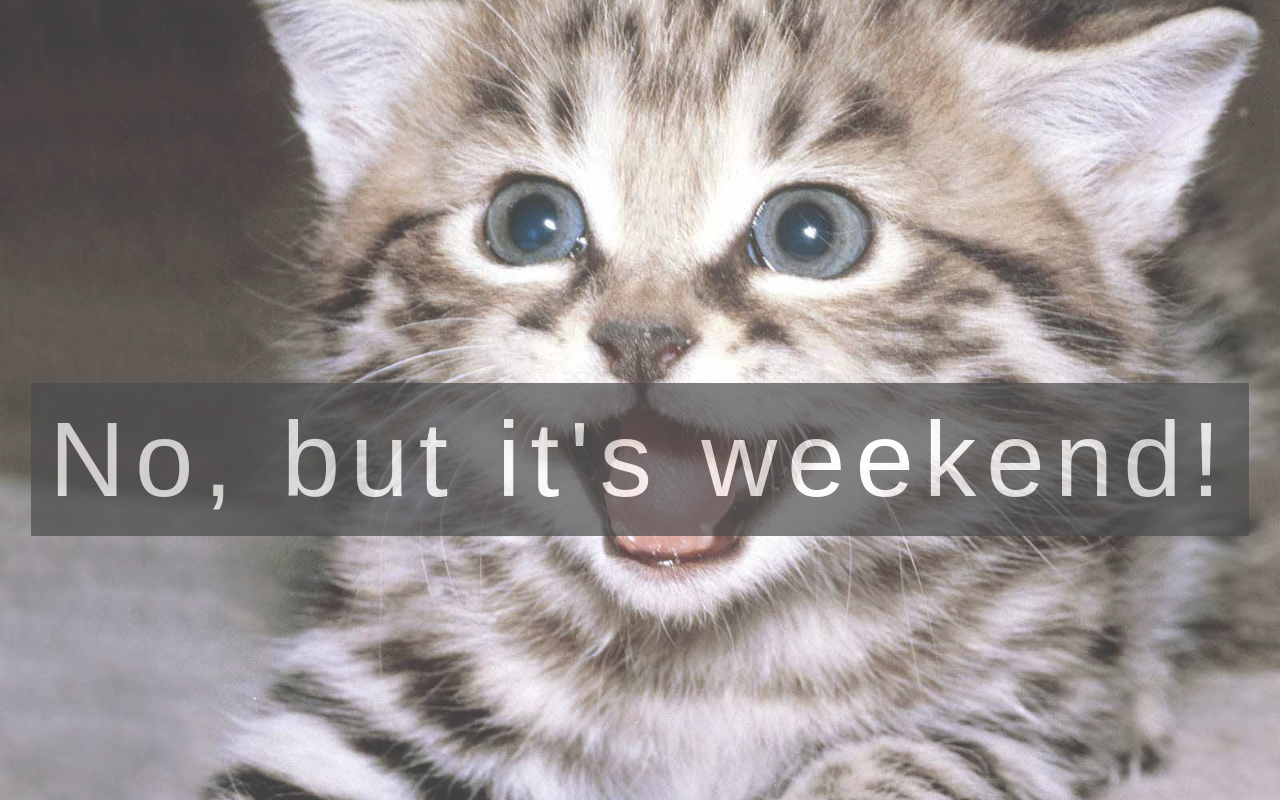
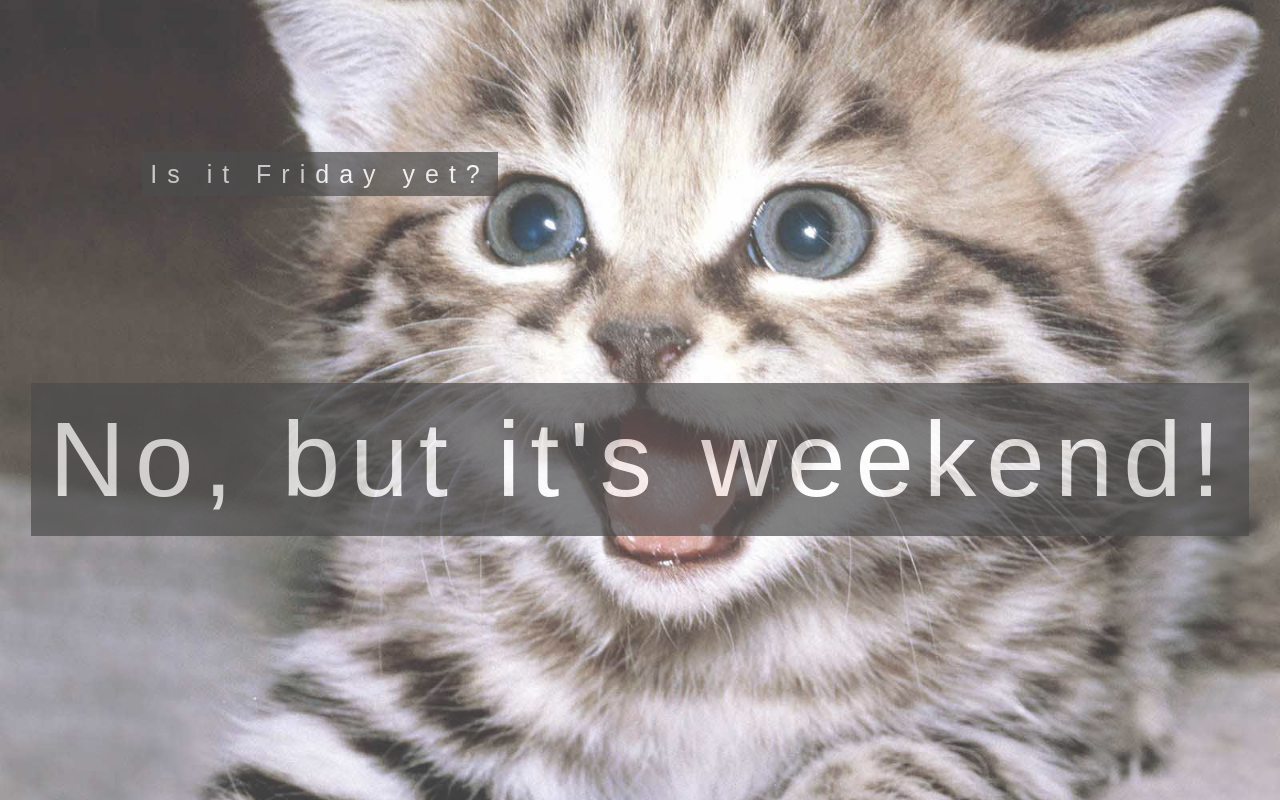
Before and after one commit to olezt/ng-is-it-friday-yet, a website built with webpack: page index.html in a window 1280 px wide. Built offline with Linux system fonts and the light colour scheme.

Commit message:
Add question to view

```diff
--- a/src/app/friday.component.css
+++ b/src/app/friday.component.css
@@ -21,7 +21,7 @@ body, html {
   right:0;
 }
 
-.caption {
+.captionAnswer {
   position: absolute;
   left: 0;
   top: 50%;
@@ -30,12 +30,30 @@ body, html {
   color: #000;
 }
 
-.caption span.border {
+.captionAnswer span.borderAnswer {
 	opacity: 0.7;
   background-color: #111;
   color: #fff;
   padding: 18px;
   font-size: 105px;
+  letter-spacing: 10px;
+}
+
+.captionQuestion {
+  position: absolute;
+  left: 0;
+  top: 20%;
+  width: 50%;
+  text-align: center;
+  color: #000;
+}
+
+.captionQuestion span.borderQuestion {
+  opacity: 0.7;
+  background-color: #111;
+  color: #fff;
+  padding: 8px;
+  font-size: 25px;
   letter-spacing: 10px;
 }
 
--- a/src/app/friday.component.ts
+++ b/src/app/friday.component.ts
@@ -8,6 +8,7 @@ import { Component, OnInit } from '@angular/core';
 
 export class FridayComponent implements OnInit {
 
+  public question = "Is it Friday yet?";
   public isItFridayYet = "Not yet";
   public backgroundImage;
 
```
Also changed, not shown: src/app/friday.component.html (+5 -2 lines), dist/app.min.js.
